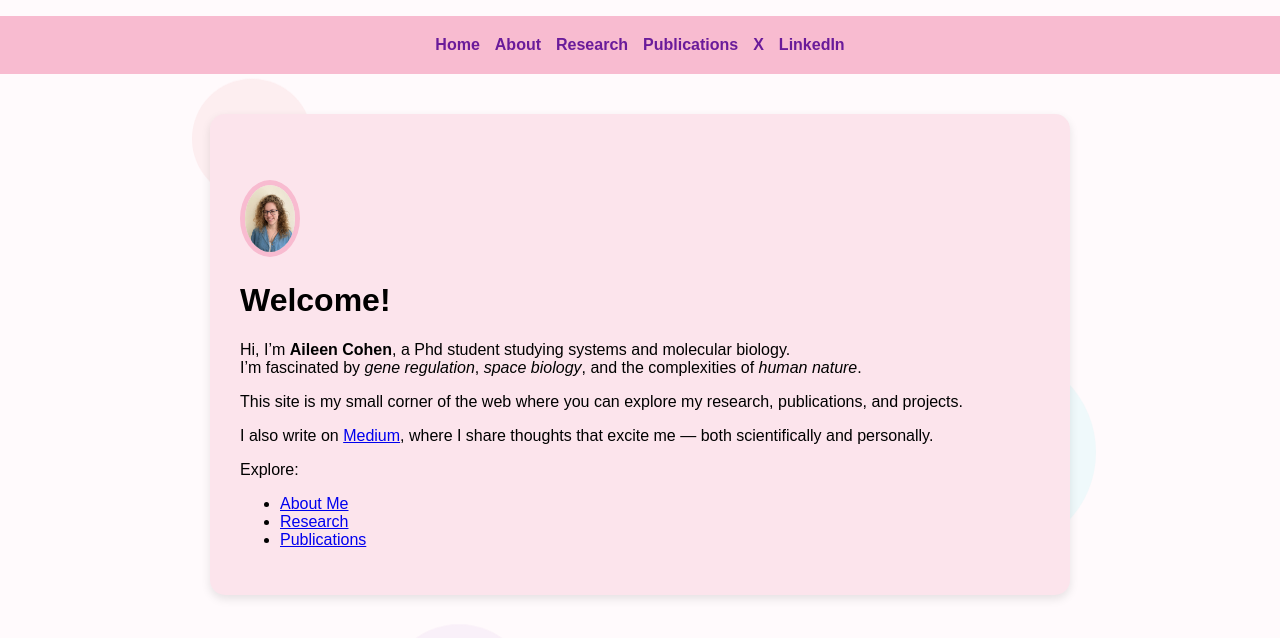
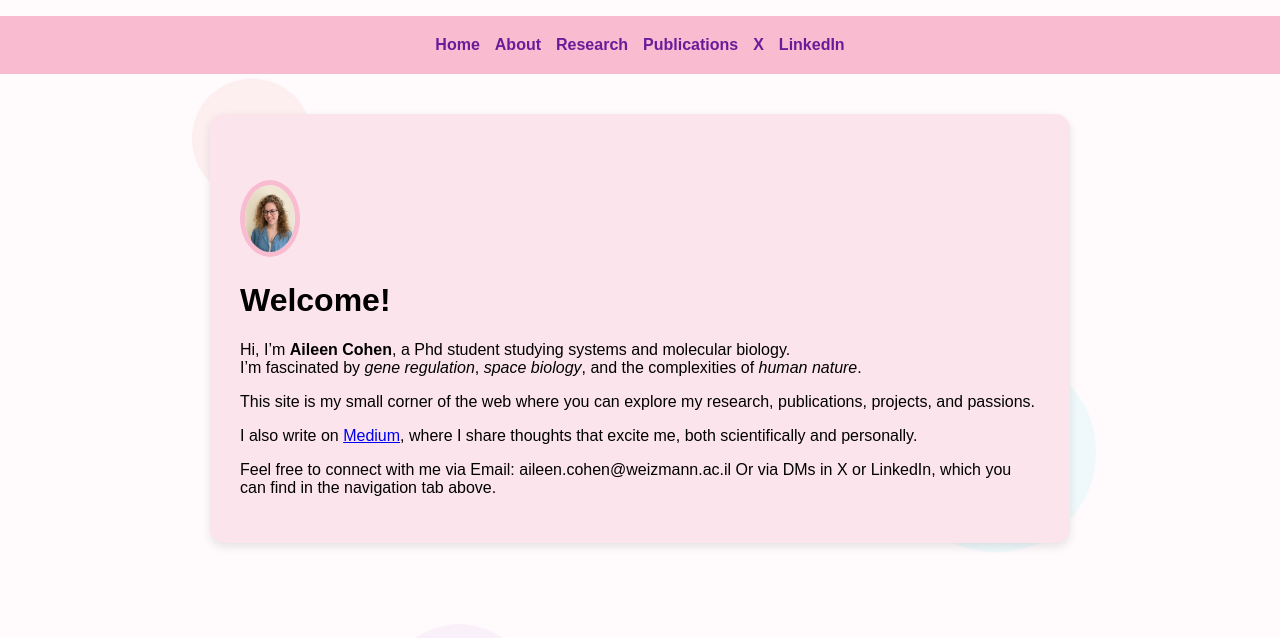
Before and after one commit to AileenCohen/AileenCohen.github.io, a Jekyll site: the page built from index.md, in a window 1280 px wide. Shown: the top 638 px of the page. Built offline with Jekyll 4.4.1, drawn with Linux system fonts in a browser that asks for light colours.

Commit message:
Update index.md

```diff
--- a/index.md
+++ b/index.md
@@ -10,11 +10,10 @@ title: Home
 Hi, I’m **Aileen Cohen**, a Phd student studying systems and molecular biology.
 I’m fascinated by *gene regulation*, *space biology*, and the complexities of *human nature*.
 
-This site is my small corner of the web where you can explore my research, publications, and projects.
+This site is my small corner of the web where you can explore my research, publications, projects, and passions.
 
-I also write on [Medium](https://medium.com/@AileenCo), where I share thoughts that excite me — both scientifically and personally.
+I also write on [Medium](https://medium.com/@AileenCo), where I share thoughts that excite me, both scientifically and personally.
 
-Explore:
-- [About Me](about)
-- [Research](research)
-- [Publications](publications)
+Feel free to connect with me via Email:
+aileen.cohen@weizmann.ac.il
+Or via DMs in X or LinkedIn, which you can find in the navigation tab above.
```
